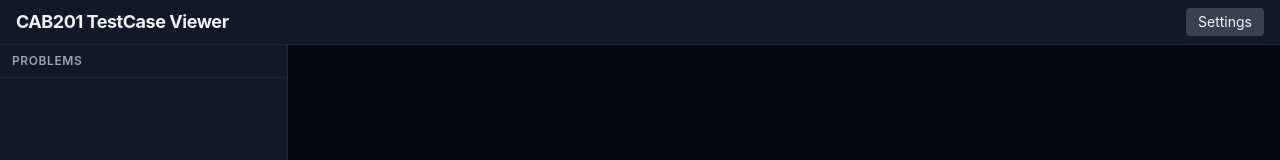
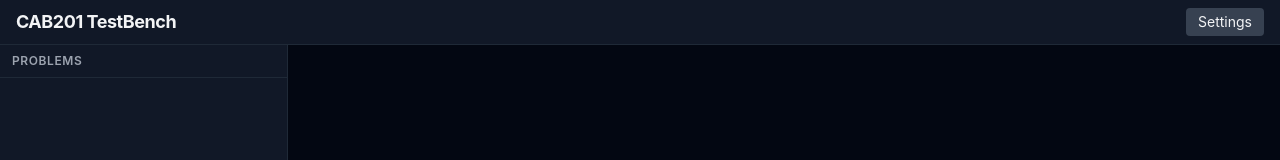
Before and after one commit to SeanBaek111/CAB201-TestBench, a React (Vite) app: page / in a window 1280 px wide. Shown: the top 160 px of the page. Built offline with nearby package versions, Linux system fonts and the light colour scheme.

Commit message:
chore: rename to CAB201-TestBench

```diff
--- a/package.json
+++ b/package.json
@@ -1,5 +1,5 @@
 {
-  "name": "cab201-testcase-viewer",
+  "name": "cab201-testbench",
   "version": "1.0.0",
   "private": true,
   "type": "module",
--- a/server.js
+++ b/server.js
@@ -325,6 +325,6 @@ app.use('/api/batch-run', (req, res, next) => {
 const preferredPort = process.env.PORT || 3001;
 findPort(Number(preferredPort)).then((port) => {
   app.listen(port, () => {
-    console.log(`\n🚀 CAB201 TestCase Viewer server running at http://localhost:${port}\n`);
+    console.log(`\n🚀 CAB201 TestBench server running at http://localhost:${port}\n`);
   });
 });
--- a/src/App.tsx
+++ b/src/App.tsx
@@ -176,7 +176,7 @@ export default function App() {
     <div className="h-screen flex flex-col">
       {/* Header */}
       <header className="flex items-center justify-between px-4 py-2 bg-white dark:bg-gray-900 border-b border-gray-200 dark:border-gray-800 shrink-0">
-        <h1 className="text-lg font-bold tracking-tight">CAB201 TestCase Viewer</h1>
+        <h1 className="text-lg font-bold tracking-tight">CAB201 TestBench</h1>
         <div className="flex items-center gap-2">
           {settings.projectPath && selectedProblem && (
             <button
```
Also changed, not shown: 1 other file (tests, documents, lock files or other folders).
